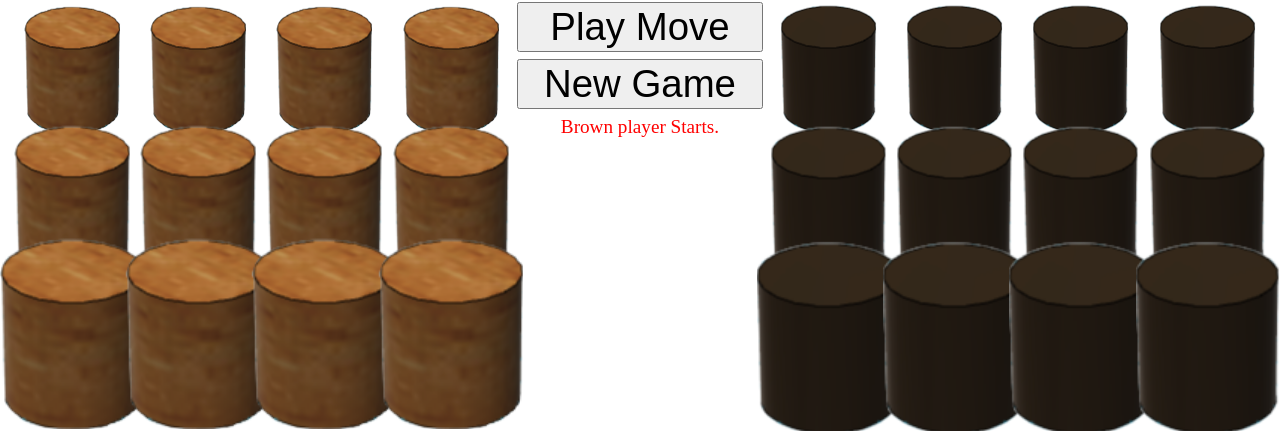
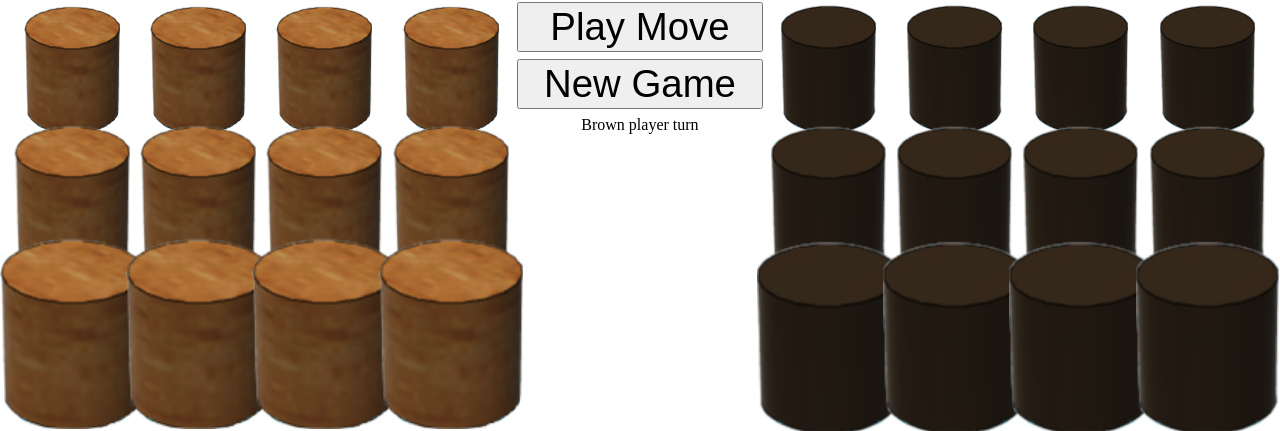
Before and after one commit to lsxliron/Gobblet, a Flask app: page / in a window 1280 px wide. Shown: the part 618-1049 px from the top of the page. Run offline with Flask 2, Linux system fonts and the light colour scheme; some libraries are stand-ins or nearby versions.

Commit message:
disable board after winning. added game status added bootsrap and bootbox need to resolve bootbox errors

```diff
--- a/app/static/jQuery/scripts.js
+++ b/app/static/jQuery/scripts.js
@@ -1,32 +1,28 @@
+
+//vars
+//-----
 //When turn is true: white player turn
 //When turn is false: black player turn
+
 var turn = true;
+var gameWon = false //Disable board after winning
+var selectedPeg = null;
+var selectedSqare = null;
 
-
-$(document).ready(function(){
-
-
-  //vars
-
-  var selectedPeg = null;
-  var selectedSqare = null;
-
-
+$(document).ready(function()
+{
   initBoard();
-
-
-
 
   // Changes the opacity of tile when it's clicked
   $("canvas").click(function()
   {
 
     //Set full opacity for all the tiles
-    $("canvas").css('opacity',1);
+    $("canvas").css('opacity', 1);
 
 
     //Mark selected sqare
-    $(this).css('opacity','0.5');
+    $(this).css('opacity', '0.5');
     selectedSqare = $(this);
 
   });
@@ -36,17 +32,17 @@ $(document).ready(function(){
   //Change the opacity of the selected peg
   $("img").click(function()
   {
-    if (((turn == true) && ($(this).attr('id').slice(1,2) == 'w')) ||
-          ((turn == false) && ($(this).attr('id').slice(1,2) == 'b')))
+    if ((((turn == true) && ($(this).attr('id').slice(1, 2) == 'w')) ||
+              ((turn == false) && ($(this).attr('id').slice(1, 2) == 'b'))) && !(gameWon))
     {
       //Set all pegs to full opacity
       // $("img").css('opacity',1);
-      $("img").css('-webkit-filter','invert(0%)');
+      $("img").css('-webkit-filter', 'invert(0%)');
 
       //Mark selected peg
       selectedPeg = $(this);
       // $(this).css('opacity', 0.8)
-      $(this).css('-webkit-filter','invert(100%)');
+      $(this).css('-webkit-filter', 'invert(100%)');
     }
 
   });
@@ -59,9 +55,16 @@ $(document).ready(function(){
     var old_i;
     var collidedCanvasID = null;
 
+    //Check that player selected a peg and a destination square
+    if ((selectedPeg == null) || (selectedSqare == null))
+    {
+      alert("Please select a peg and a destination square, then click Play Move.")
+      return
+    }
+
     //Get coordinates of the destination square on the board
     var sqNum = selectedSqare.attr('id').slice(-2);
-    var i=sqNum.slice(0,1);
+    var i=sqNum.slice(0, 1);
     var j=sqNum.slice(-1);
 
 
@@ -71,7 +74,7 @@ $(document).ready(function(){
 
     //Determine if the player place a new peg on the board or changes
     //the position of a peg on the board
-    var colliders_selector = "#"+selectedPeg.attr('id')
+    var colliders_selector = "#" + selectedPeg.attr('id')
     var obstacles_selector = "canvas";
     var hits = $(colliders_selector).collision(obstacles_selector);
 
@@ -85,7 +88,7 @@ $(document).ready(function(){
     {
       newPegOnBoard = false;
       collidedCanvasID = hits[hits.length-1].id;
-      old_i = collidedCanvasID.slice(-2,-1)
+      old_i = collidedCanvasID.slice(-2, -1)
       old_j = collidedCanvasID.slice(-1);
 
     }
@@ -93,12 +96,12 @@ $(document).ready(function(){
     //Place new peg on the board
     if (newPegOnBoard)
     {
-      console.log("Place peg " + pegID + " to cv"+i+j);
+      console.log("Place peg " + pegID + " to cv" + i + j);
       $.ajax(
       {
         url:'/_place_new_peg_on_board/',
         method:'POST',
-        data: {square_i: selectedSqare.attr('id').slice(-2,-1),
+        data: {square_i: selectedSqare.attr('id').slice(-2, -1),
                square_j: selectedSqare.attr('id').slice(-1),
                peg:selectedPeg.attr('id')},
 
@@ -107,17 +110,20 @@ $(document).ready(function(){
         {
           console.log(turn);
           if (data.result.toString() == "true")
-            animatePeg(selectedSqare,selectedPeg);
+            animatePeg(selectedSqare, selectedPeg);
 
           else
-            alert('Illegal move');
+          {
+            $("#status").attr('class','alert alert-danger')
+            $("#status").text("Illegal Move!")
+          }
+
 
           if (data.winner.toString() == "true")
-          // {
-            alert("WINNER");
-
-            // $('status').text
-          // }
+          {
+            $("#status").text(getCurrentTurnColor().toString() + " won the game.")
+            gameWon = true
+          }
       }});//AJAX END
 
 
@@ -127,12 +133,12 @@ $(document).ready(function(){
     //Change position of existsing peg on the board
     else
     {
-      console.log("Move "+pegID +" form cv" +old_i+old_j + " to cv"+i+j);
+      console.log("Move " + pegID  + " form cv" + old_i + old_j + " to cv" + i + j);
       $.ajax(
       {
         url:'/_reposition_peg_on_board/',
         method:'POST',
-        data: {square_new_i: selectedSqare.attr('id').slice(-2,-1),
+        data: {square_new_i: selectedSqare.attr('id').slice(-2, -1),
                square_new_j: selectedSqare.attr('id').slice(-1),
                square_old_i: old_i,
                square_old_j: old_j},//OLD SQUARE IS NOT PRESENT SINCE WE MOVE THE TOP PEG
@@ -146,7 +152,11 @@ $(document).ready(function(){
             alert('Illegal move');
 
           if (data.winner.toString() == "true")
-            alert("WINNER");
+          {
+            $("#status").text(getCurrentTurnColor().toString() + " won the game.")
+            gameWon = true
+          }
+
       }});//AJAX END
     }
   });
@@ -170,43 +180,41 @@ $(document).ready(function(){
             location.reload();
         }});//AJAX END
     }
-
   });
-
 });
 
 
 function animatePeg(square, peg)
 {
-  var y_offset=50;
+  var y_offset = 50;
   var pos = square.position();
   var x = pos.left;
   var y = pos.top;
   var x_offset = 0;
-  var x_offsetMultiplier = square.attr('id').slice(-2,-1);  //Fixes animation in first column
+  var x_offsetMultiplier = square.attr('id').slice(-2, -1);  //Fixes animation in first column
 
 
   //Offset in case of pig beg
-  if (peg.attr('id').slice(0,1) == 'b')
+  if (peg.attr('id').slice(0, 1) == 'b')
     y_offset = 65;
 
-  if (square.attr('id').slice(-2)%10 == 0)
+  if (square.attr('id').slice(-2) % 10 == 0)
     x_offset = 100 + (100 * x_offsetMultiplier);
 
 
   //Make peg ready to move
-  peg.css('position','absolute');
-  peg.css('left',peg.position().left);
-  peg.css('top',peg.position().top);
+  peg.css('position', 'absolute');
+  peg.css('left', peg.position().left);
+  peg.css('top', peg.position().top);
 
 
 
   peg.animate({'left':x + x_offset, 'top':y-y_offset}, {'duration':1000});
 
   //Clear selection
-  peg.css('opacity',1);
+  peg.css('opacity', 1);
   peg.css('-webkit-filter','invert(0%)');
-  square.css('opacity',1);
+  square.css('opacity', 1);
 
   //Change status label content to say which player is is playing next
   turn = !(turn);
@@ -216,8 +224,12 @@ function animatePeg(square, peg)
     turnColor = "Brown";
   else
     turnColor = "Black";
+  $("#status").attr('class','alert alert-success')
+  $('#status').text(getCurrentTurnColor() + " player turn.")
 
-  $('#status').text(turnColor + " player turn.")
+  //Reset variables
+  selectedSqare = null;
+  selectedPeg = null;
 
 }
 
@@ -258,3 +270,11 @@ function createParallelogram(canvasID, color)
   canvas.lineTo(100, 100);
   canvas.fill()
 }
+
+function getCurrentTurnColor()
+{
+  if (turn == true)
+    return "Brown"
+  else
+    return "Black"
+}
--- a/app/templates/index.html
+++ b/app/templates/index.html
@@ -5,7 +5,12 @@
     	<script src="{{ url_for('static', filename='jQuery/jquery-2.1.0.js')}}" type="text/javascript"></script>
         <script src="{{ url_for('static', filename='jQuery/scripts.js')}}" type="text/javascript"></script>
         <script src="{{ url_for('static', filename='jQuery/jquerycollision1.0.2/jquery-collision.js')}}" type="text/javascript"></script>
+
         <link rel="stylesheet" href="{{url_for('static',filename='CSS/styles.css') }}")>
+        <link rel="stylesheet" href="{{url_for('static', filename='bootstrap-3.1.1-dist/css/bootstrap-theme.min.css') }}">
+        <script src="{{ url_for('static', filename='jQuery/bootbox.js')}}" type="text/javascript"></script>
+
+
 	</head>
 
 	<body>
@@ -91,7 +96,8 @@
         <td style="width:20%; text-align:center; vertical-align:top;">
         <button  id="play" style="width:100%; height:20%; font-size:240%; margin-bottom:3%">Play Move</button>
         <button id="newGame" style="width:100%; height:20%; font-size:240%; margin-bottom:3%">New Game</button>
-        <label id="status" style="width:100%; height:20%; font-size:120%; color:red"> Brown player Starts.</label>
+        <!-- <label id="status" style="width:100%; height:20%; font-size:120%; color:red"> Brown player Starts.</label> -->
+        <div id="status" class="alert alert-success" style=" text-align:center; ">Brown player turn</div>
 
 
         </td>
```
